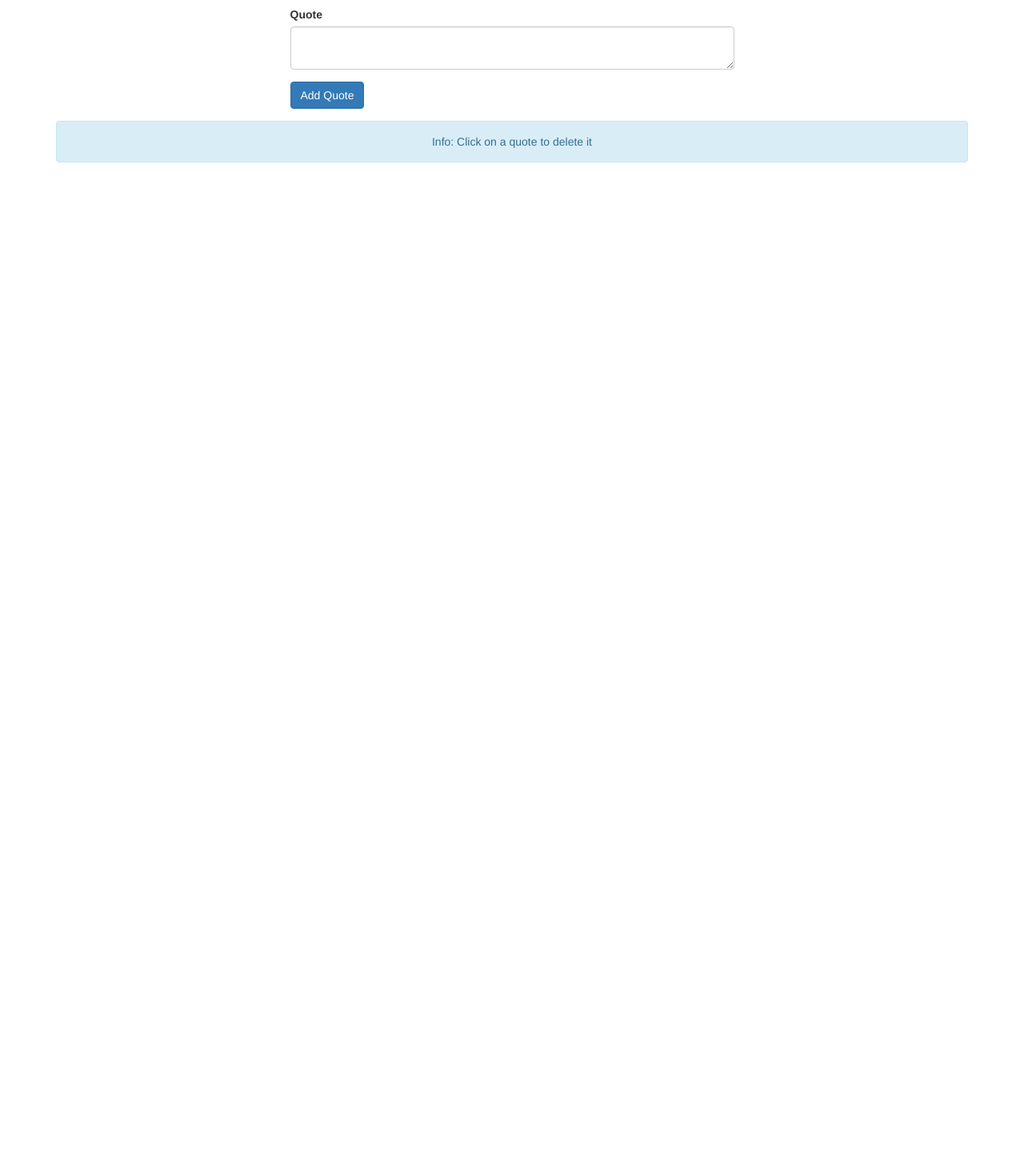
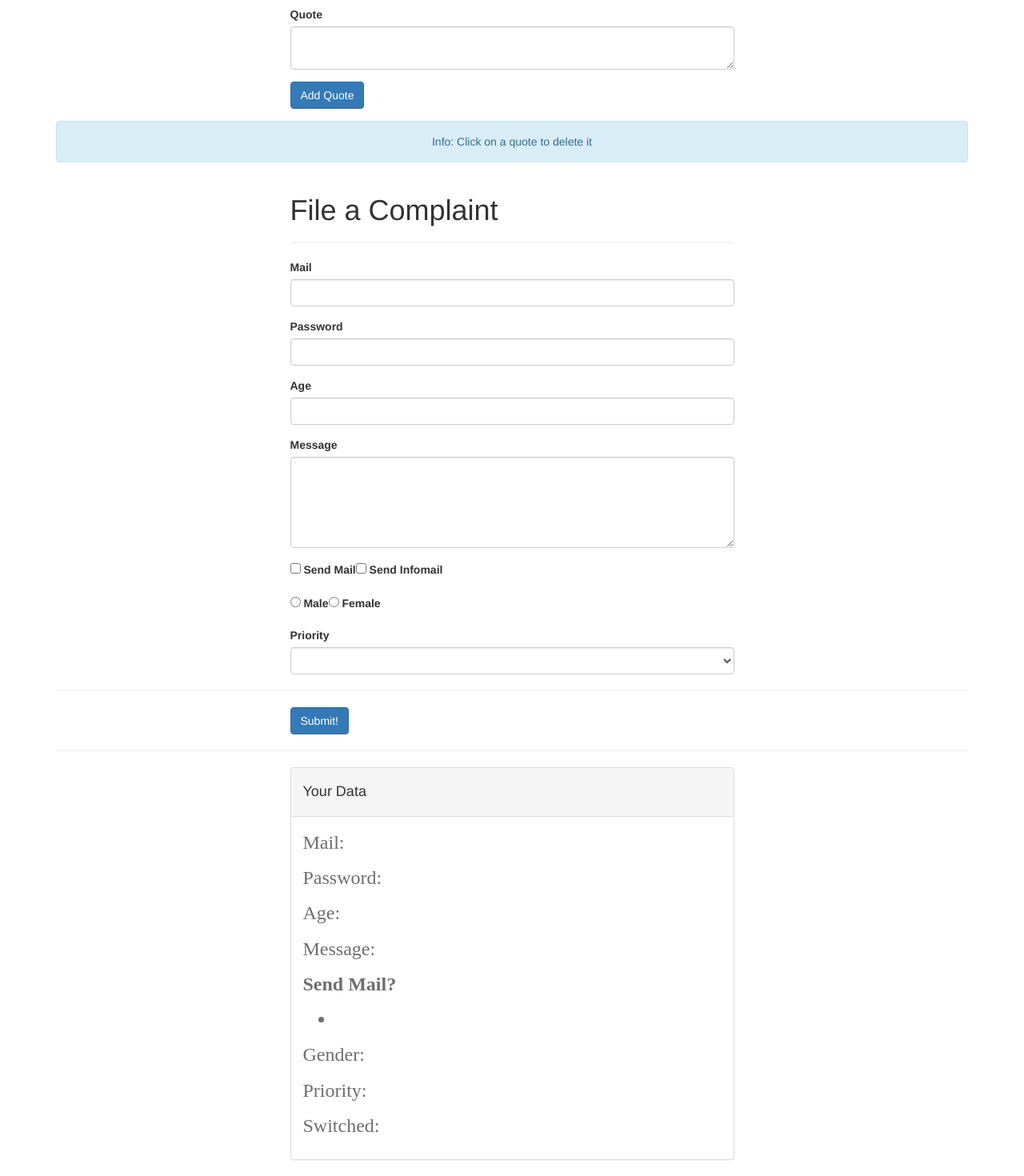
Before and after one commit to islaytitans/vue-ts-quotes, a Vue app: page / in a window 1280 px wide. Shown: the part 88-1558 px from the top of the page at 80% size. Before the commit the page ends 800 px from the top, so only its background shows below. Built offline with nearby package versions, Linux system fonts and the light colour scheme; a web font is replaced by a local one.

Commit message:
added form

```diff
--- a/src/App.vue
+++ b/src/App.vue
@@ -13,6 +13,7 @@
         </div>
       </div>
     </div>
+    <app-form></app-form>
   </div>
 </template>
 
@@ -22,13 +23,14 @@ import QuoteGrid from "./components/QuoteGrid.vue";
 import NewQuote from "./components/NewQuote.vue";
 import Quote from "./interfaces/Quote";
 import Header from "./components/Header.vue";
+import Form from "./components/Form.vue";
 
 export default Vue.extend({
   name: "App",
   data() {
     return {
       maxQuotes: 10,
-      quotes: new Array<Quote>(),
+      quotes: new Array<Quote>()
     };
   },
   methods: {
@@ -40,13 +42,14 @@ export default Vue.extend({
     },
     deleteQuote(index: number) {
       this.quotes.splice(index, 1);
-    },
+    }
   },
   components: {
     appQuoteGrid: QuoteGrid,
     appNewQuote: NewQuote,
     appHeader: Header,
-  },
+    appForm: Form
+  }
 });
 </script>
 
--- /dev/null
+++ b/src/components/Form.vue
@@ -0,0 +1,101 @@
+<template>
+  <div>
+    <form>
+      <div class="row">
+        <div class="col-xs-12 col-sm-8 col-sm-offset-2 col-md-6 col-md-offset-3">
+          <h1>File a Complaint</h1>
+          <hr />
+          <div class="form-group">
+            <label for="email">Mail</label>
+            <input type="text" id="email" class="form-control" />
+          </div>
+          <div class="form-group">
+            <label for="password">Password</label>
+            <input type="password" id="password" class="form-control" />
+          </div>
+          <div class="form-group">
+            <label for="age">Age</label>
+            <input type="number" id="age" class="form-control" />
+          </div>
+        </div>
+      </div>
+      <div class="row">
+        <div class="col-xs-12 col-sm-8 col-sm-offset-2 col-md-6 col-md-offset-3 form-group">
+          <label for="message">Message</label>
+          <br />
+          <!-- Interpolation between <textarea>{{ test }}</textarea> doesn't work!-->
+          <textarea id="message" rows="5" class="form-control"></textarea>
+        </div>
+      </div>
+      <div class="row">
+        <div class="col-xs-12 col-sm-8 col-sm-offset-2 col-md-6 col-md-offset-3">
+          <div class="form-group">
+            <label for="sendmail">
+              <input type="checkbox" id="sendmail" value="SendMail" /> Send Mail
+            </label>
+            <label for="sendInfomail">
+              <input type="checkbox" id="sendInfomail" value="SendInfoMail" /> Send Infomail
+            </label>
+          </div>
+        </div>
+      </div>
+      <div class="row">
+        <div class="col-xs-12 col-sm-8 col-sm-offset-2 col-md-6 col-md-offset-3 form-group">
+          <label for="male">
+            <input type="radio" id="male" value="Male" /> Male
+          </label>
+          <label for="female">
+            <input type="radio" id="female" value="Female" /> Female
+          </label>
+        </div>
+      </div>
+      <div class="row">
+        <div class="col-xs-12 col-sm-8 col-sm-offset-2 col-md-6 col-md-offset-3 from-group">
+          <label for="priority">Priority</label>
+          <select id="priority" class="form-control">
+            <option></option>
+          </select>
+        </div>
+      </div>
+      <hr />
+      <div class="row">
+        <div class="col-xs-12 col-sm-8 col-sm-offset-2 col-md-6 col-md-offset-3">
+          <button class="btn btn-primary">Submit!</button>
+        </div>
+      </div>
+    </form>
+    <hr />
+    <div class="row">
+      <div class="col-xs-12 col-sm-8 col-sm-offset-2 col-md-6 col-md-offset-3">
+        <div class="panel panel-default">
+          <div class="panel-heading">
+            <h4>Your Data</h4>
+          </div>
+          <div class="panel-body">
+            <p>Mail:</p>
+            <p>Password:</p>
+            <p>Age:</p>
+            <p>Message:</p>
+            <p>
+              <strong>Send Mail?</strong>
+            </p>
+            <ul>
+              <li></li>
+            </ul>
+            <p>Gender:</p>
+            <p>Priority:</p>
+            <p>Switched:</p>
+          </div>
+        </div>
+      </div>
+    </div>
+  </div>
+</template>
+
+<script lang="ts">
+import Vue from "vue";
+export default Vue.extend({});
+</script>
+
+<style>
+</style>
```
